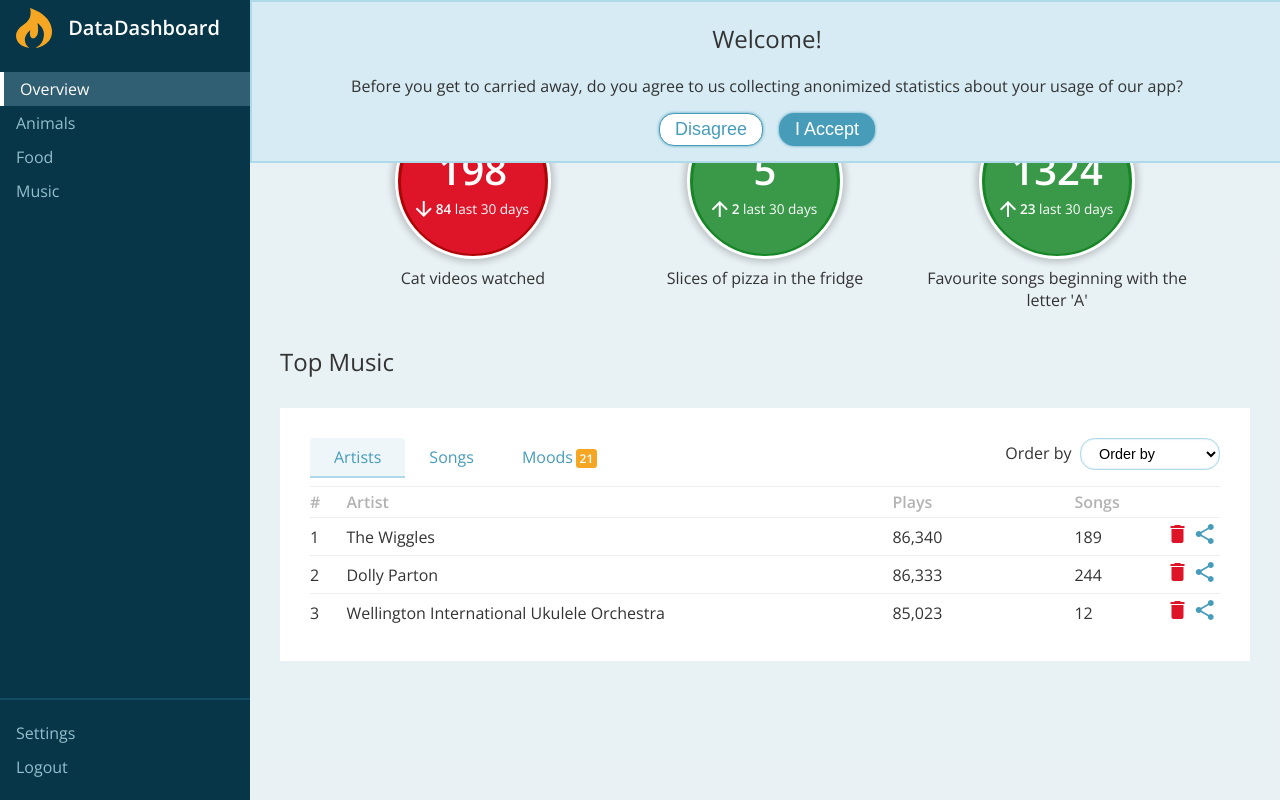
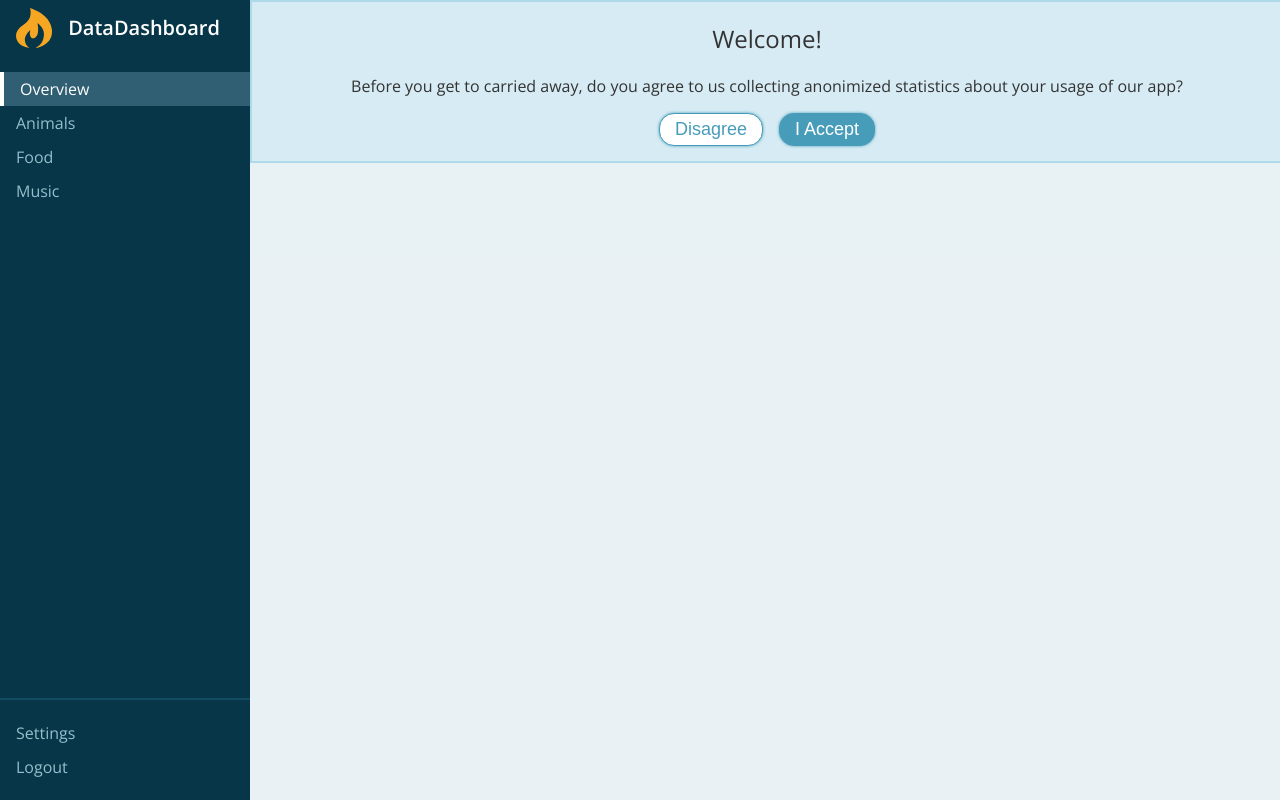
Before and after one commit to ljmcadenas/firefly, an Angular app: page /main/overview in a window 1280 px wide. Built offline with nearby package versions, Linux system fonts and the light colour scheme.

Commit message:
Switched to the new modularized infrastructure

```diff
--- a/src/app/app.component.html
+++ b/src/app/app.component.html
@@ -1,7 +1,6 @@
 <div id="main-grid">
     <side-navigation></side-navigation>
     <div id="content">
-        <overview></overview>
-        <top-music></top-music>
+        <router-outlet></router-outlet>
     </div>
 </div>
--- a/src/index.html
+++ b/src/index.html
@@ -15,6 +15,6 @@
   </head>
 
   <body>
-    <app-root></app-root>
+    <firefly-root></firefly-root>
   </body>
 </html>
--- a/src/main.ts
+++ b/src/main.ts
@@ -1,12 +1,12 @@
 import { enableProdMode } from '@angular/core';
 import { platformBrowserDynamic } from '@angular/platform-browser-dynamic';
 
-import { AppModule } from './app/app.module';
+import { RootModule } from './app/root.module';
 import { environment } from './environments/environment';
 
 if (environment.production) {
   enableProdMode();
 }
 
-platformBrowserDynamic().bootstrapModule(AppModule)
+platformBrowserDynamic().bootstrapModule(RootModule)
   .catch(err => console.error(err));
```
Also changed, not shown: src/app/app.module.ts (+5 -4 lines).
